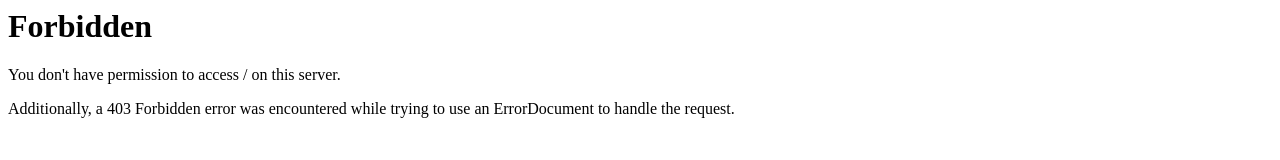
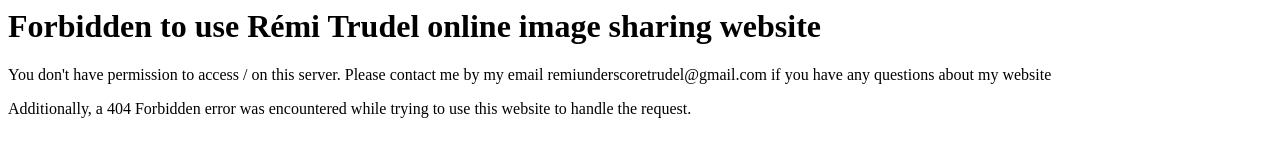
Before and after one commit to TheBeeMC/tgggg, a plain HTML site: page index.html in a window 1280 px wide. Drawn offline with Linux system fonts and the light colour scheme.

Commit message:
Update index.html

```diff
--- a/index.html
+++ b/index.html
@@ -1,11 +1,13 @@
 <!DOCTYPE HTML PUBLIC "-//IETF//DTD HTML 2.0//EN">
 <html><head>
-<title>403 Forbidden</title>
+<title>404 Forbidden</title>
 </head><body>
-<h1>Forbidden</h1>
+<h1>Forbidden to use Rémi Trudel online image sharing website</h1>
 <p>You don't have permission to access /
-on this server.<br />
+on this server. Please contact me by my email remiunderscoretrudel@gmail.com if you have any questions about my website<br />
 </p>
-<p>Additionally, a 403 Forbidden
-error was encountered while trying to use an ErrorDocument to handle the request.</p>
+<p>Additionally, a 404 Forbidden
+error was encountered while trying to use this website to handle the request.</p>
+
+
 </body></html>
```
